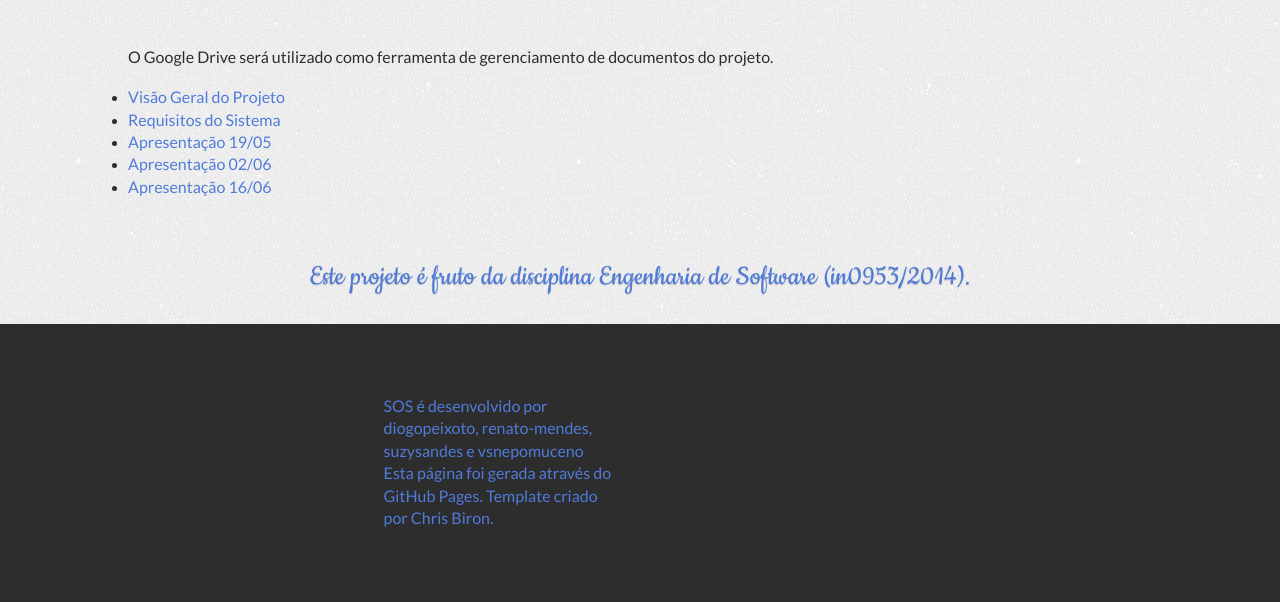
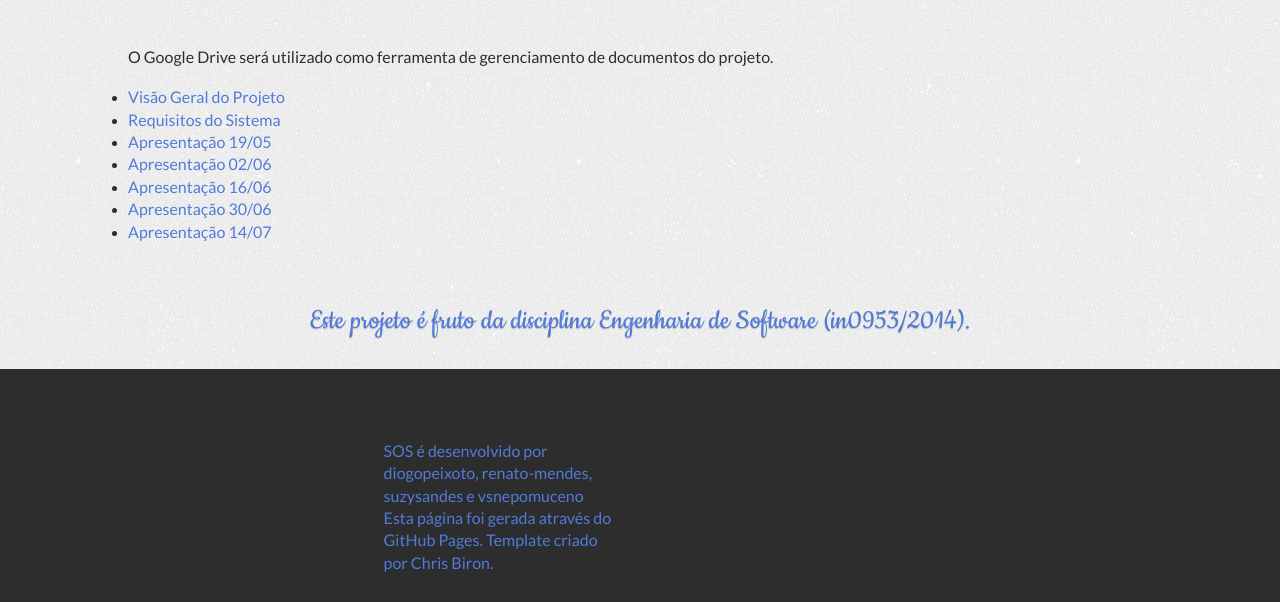
Before and after one commit to vsnepomuceno/sos, a plain HTML site: page index.html in a window 1280 px wide. Shown: the part 1482-2084 px from the top of the page. Drawn offline with nearby package versions, Linux system fonts and the light colour scheme.

Commit message:
Update index.html

```diff
--- a/index.html
+++ b/index.html
@@ -202,6 +202,8 @@
    <li><p><a href="https://docs.google.com/presentation/d/1IwlqJcMS2DsG0Sg9rOTD1MP5vgWsY3TTAQysXppHYhs/edit?usp=sharing">Apresentação 19/05</a></p></li>
    <li><p><a href="https://docs.google.com/presentation/d/1LuS7hcHHv09BCXojJOioXknsFFjaXW8y2d-0FsF2V6U/edit?usp=sharing">Apresentação 02/06</a></p></li>
    <li><p><a href="https://docs.google.com/file/d/0B-bh8HiDuCF2X0tSa1ZhSERnaE0/edit?pli=1">Apresentação 16/06</a></p></li>
+   <li><p><a href="https://docs.google.com/presentation/d/1-gPLNOf7-BKK45n1Fc8IfokIWR5u8uiETCv39t4xAdM/edit?usp=sharing">Apresentação 30/06</a></p></li>
+   <li><p><a href="https://docs.google.com/presentation/d/1SPo_wxI-U864nEKQ9CLJMMzhzqLEYFpEKS29Kg0DVlI/edit?usp=sharing">Apresentação 14/07</a></p></li>
 </ul>
 </aside>
 
```
